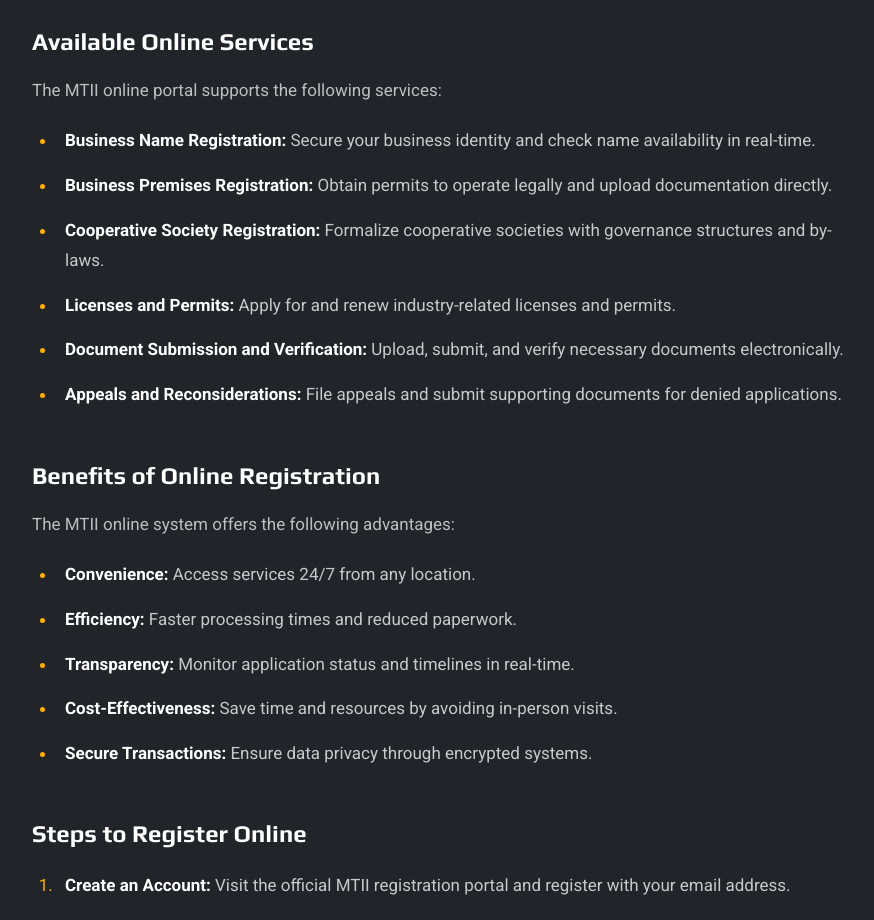
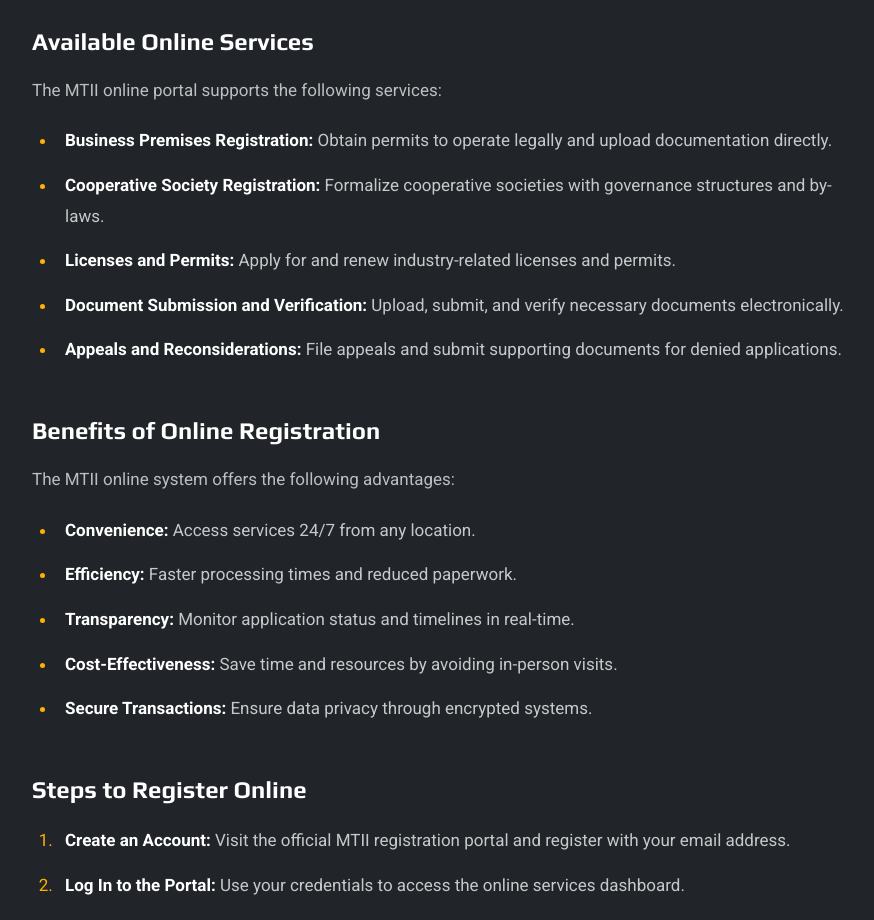
Before and after one commit to kminchakpu/nasarawa_mtii, a Next.js app: page /registration/online-registration in a window 1280 px wide. Shown: the part 1100-2020 px from the top of the page, without its empty margins (362-1236 px from the left). Built offline with nearby package versions, Linux system fonts and the light colour scheme.

Commit message:
Update website

```diff
--- a/src/components/registration/OnlineRegistration.tsx
+++ b/src/components/registration/OnlineRegistration.tsx
@@ -76,12 +76,7 @@
         </p>
 
         <ul className={styles.contentList}>
-          <li>
-            <strong>Business Name Registration:</strong> Secure your business
-            identity and check name availability in real-time.
-          </li>
-
-          <li>
+           <li>
             <strong>Business Premises Registration:</strong> Obtain permits to
             operate legally and upload documentation directly.
           </li>
@@ -192,7 +187,7 @@
 
         <div className={styles.resourceButtons}>
           <a
-            href="https://www.apps.mtiinasarawa.com.ng/register"
+            href="https://www.app.mtiinasarawa.com.ng/register"
             target="_blank"
             rel="noopener noreferrer"
             className={styles.resourceButton}
```
